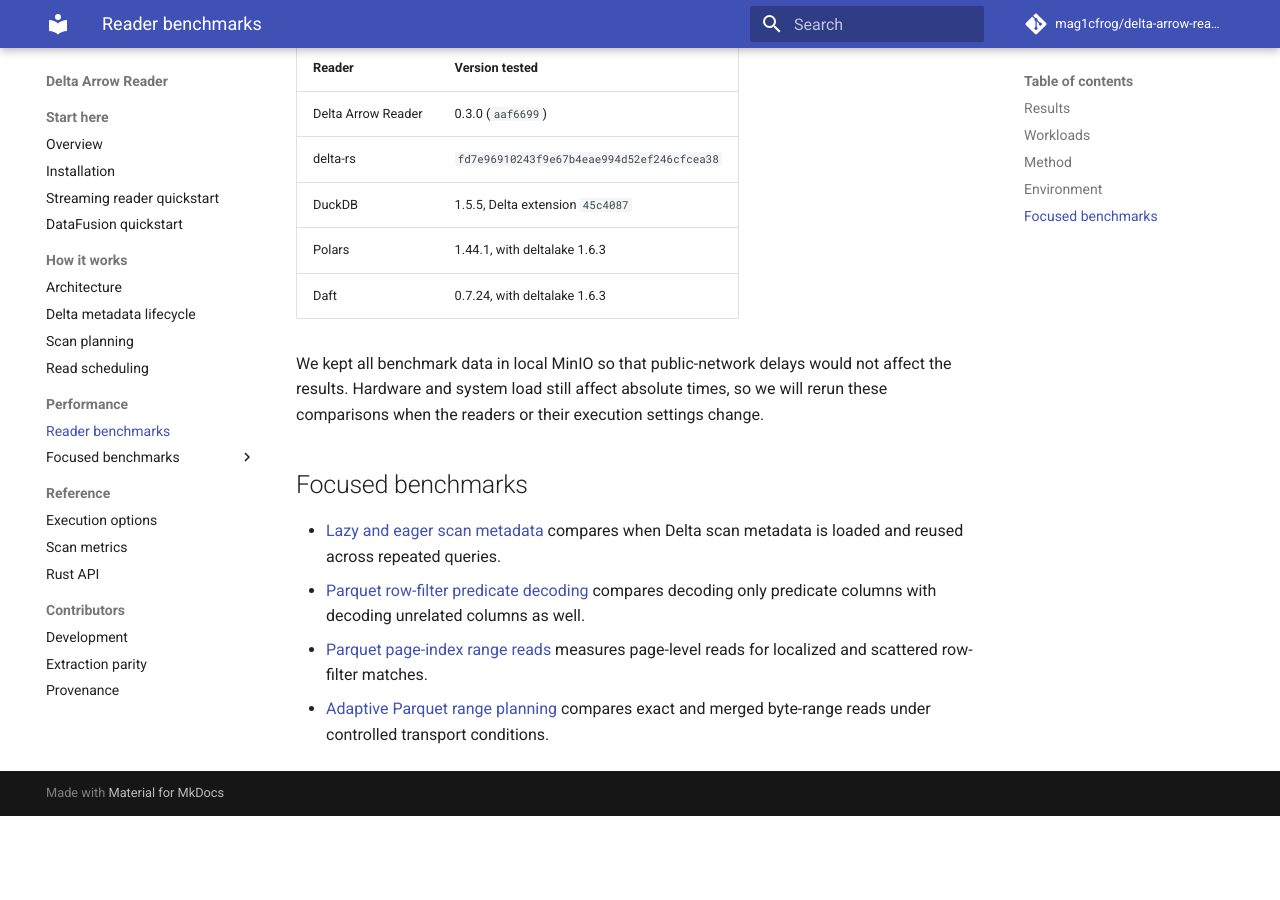
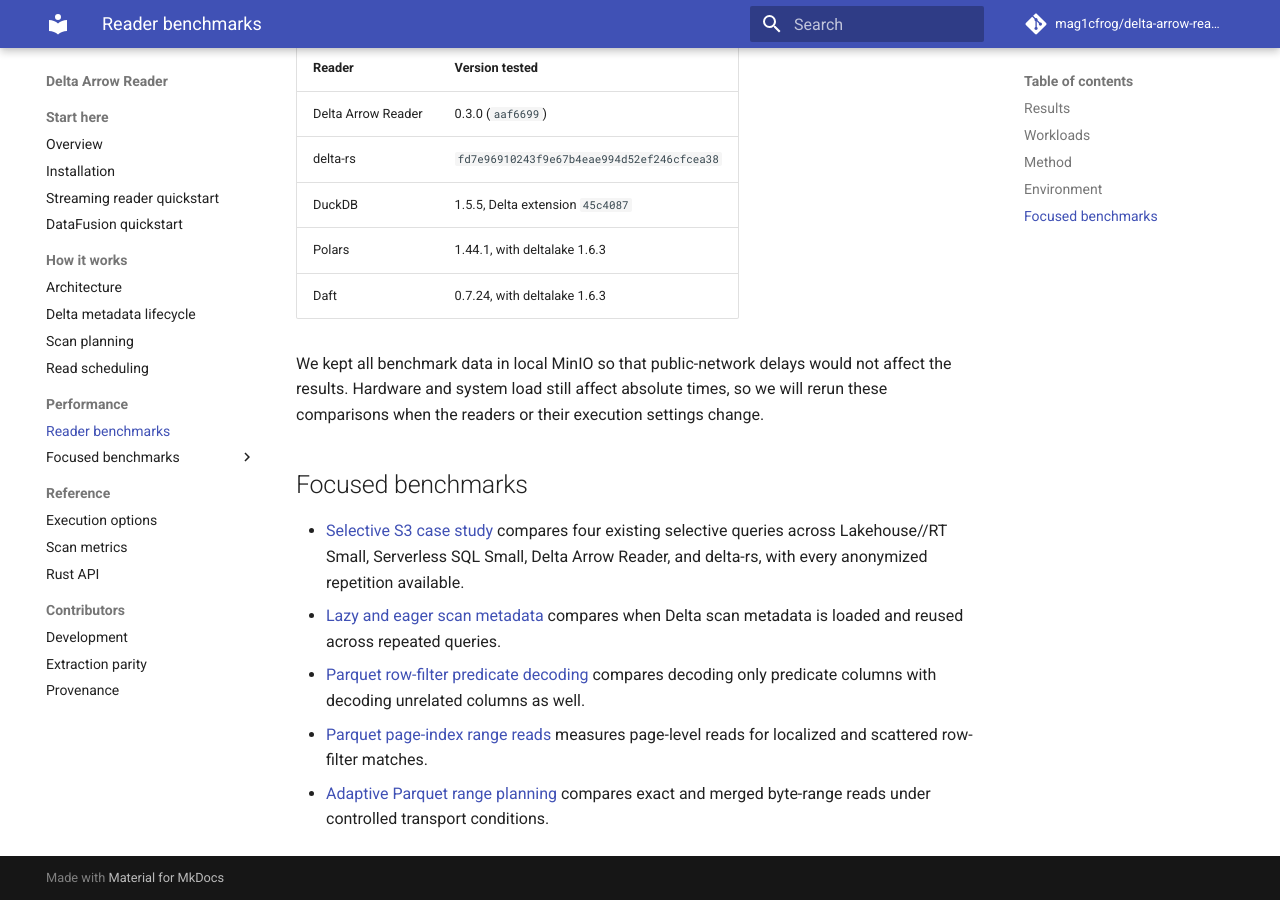
Before and after one commit to mag1cfrog/delta-arrow-reader, an MkDocs documentation site: the page built from docs/content/benchmarks.md, in a window 1280 px wide and 900 px high, scrolled down 4291 px. Built offline with MkDocs 1.6.1 and Material for MkDocs 9.7.7, drawn with Linux system fonts in a browser that asks for light colours; comment, search, counter and statistics services are not loaded; before the commit the page ends 5107 px from its top, so only the background shows below that.

Commit message:
docs: link selective S3 case study

```diff
--- a/docs/content/benchmarks.md
+++ b/docs/content/benchmarks.md
@@ -153,6 +153,9 @@ change.
 
 ## Focused benchmarks
 
+- [Selective S3 case study](benchmarks/selective-s3.md) compares four existing
+  selective queries across Lakehouse//RT Small, Serverless SQL Small, Delta
+  Arrow Reader, and delta-rs, with every anonymized repetition available.
 - [Lazy and eager scan metadata](benchmarks/eager-metadata.md) compares when
   Delta scan metadata is loaded and reused across repeated queries.
 - [Parquet row-filter predicate decoding](benchmarks/row-filter.md) compares
```
Also changed, not shown: README.md.
